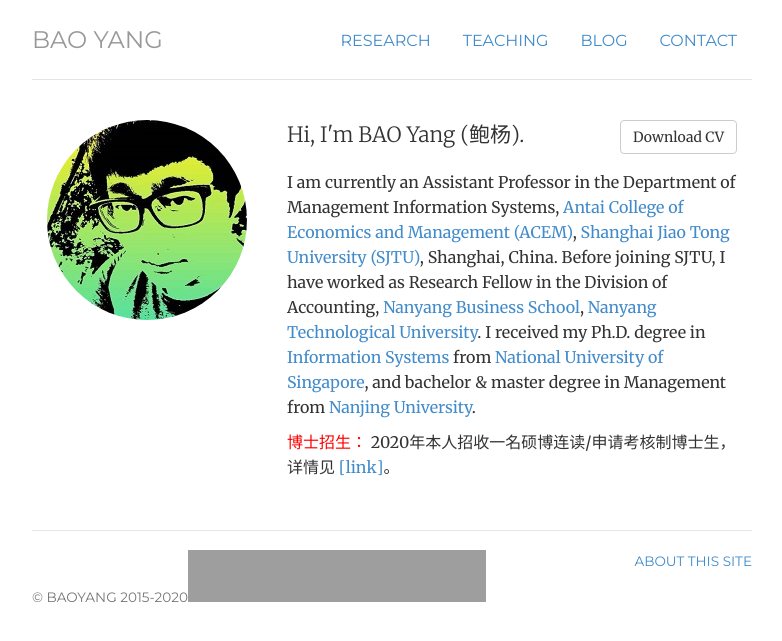
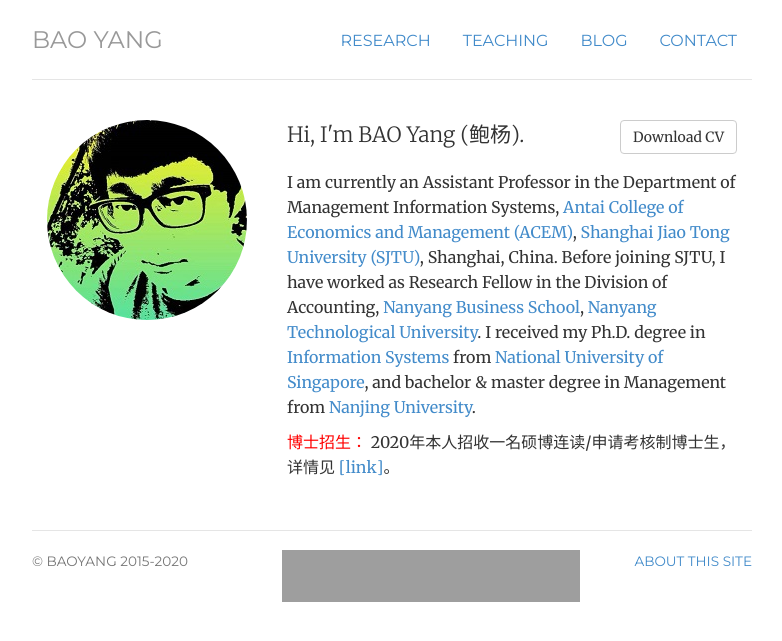
Before and after one commit to popeye007/popeye007.github.io, a Jekyll site: the page built from index.html, in a window 1280 px wide. Shown: the top 641 px of the page, without its empty margins (248-1030 px from the left). Built offline with Jekyll 4.4.1, drawn with Linux system fonts in a browser that asks for light colours; comment, search, counter and statistics services are not loaded; grey boxes are pictures that could not be loaded.

Commit message:
fix footer

```diff
--- a/_includes/footer.html
+++ b/_includes/footer.html
@@ -1,7 +1,10 @@
 <div class="footer">
 	<div class="row">
-	<div class="col-sm-8">
-	<p><small>&copy; baoyang 2015-2020</small><iframe frameborder="no" border="0" marginwidth="0" marginheight="0" width=298 height=52 src="//music.163.com/outchain/player?type=2&id=562661797&auto=1&height=32"></iframe></p>
+	<div class="col-sm-4">
+	<p><small>&copy; baoyang 2015-2020</small></p>
+	</div>
+	<div class="col-sm-4">
+	<iframe frameborder="no" border="0" marginwidth="0" marginheight="0" width=298 height=52 src="//music.163.com/outchain/player?type=2&id=562661797&auto=1&height=32"></iframe>
 	</div>
 	<div class="col-sm-4">
 	<p class="pull-right"><small><a href="/about" title="About this site">About this site</a></small></p>
```
